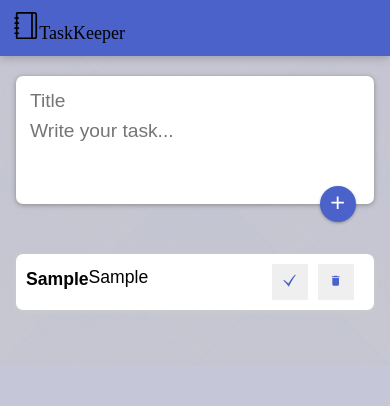
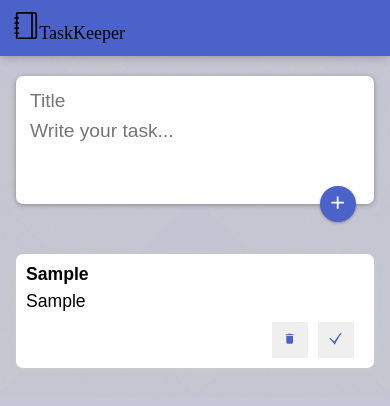
Before and after one commit to Alobam776/Todo-Taskkeeper, a React (Vite) app: page / in a window 390 px wide. Both pictures are taken after typing "Sample", "Sample" into the empty fields and a click on the button 338 px from the left and 204 px from the top of the page. Shown: the top 406 px of the page. Built offline with nearby package versions, Linux system fonts and the light colour scheme.

Commit message:
style update

```diff
--- a/src/styles/styles.css
+++ b/src/styles/styles.css
@@ -112,12 +112,17 @@ form button {
     float: none;
   } */
 
-  .note {
+  /* .note {
     display: flex;
     flex-direction: row;
     align-items: center;
     justify-content: space-between;
     text-align: left;
+  } */
+  .note {
+    /* Adjustments for responsiveness */
+    width: 100%;
+    margin: 16px 0;
   }
 
   .note p {
```
